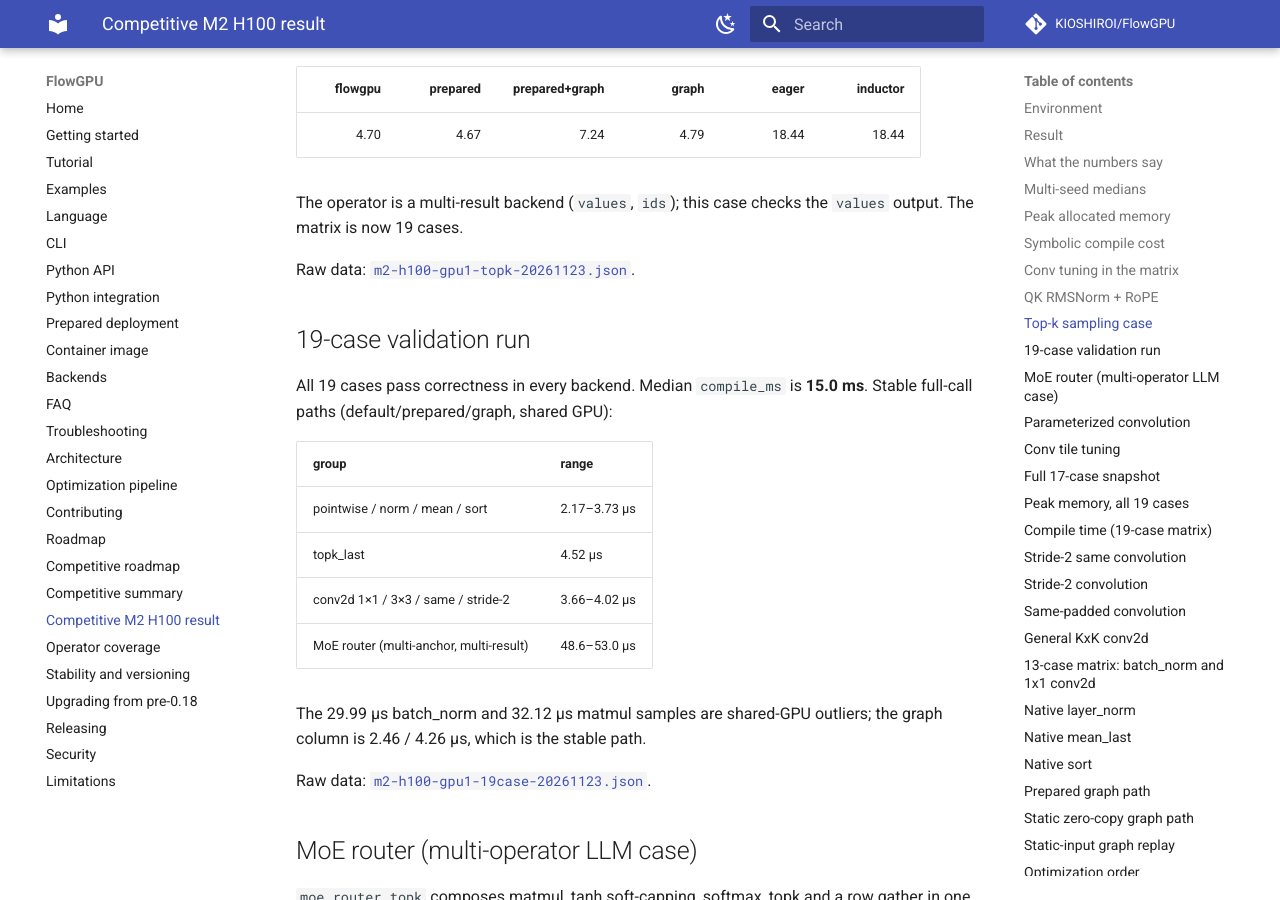
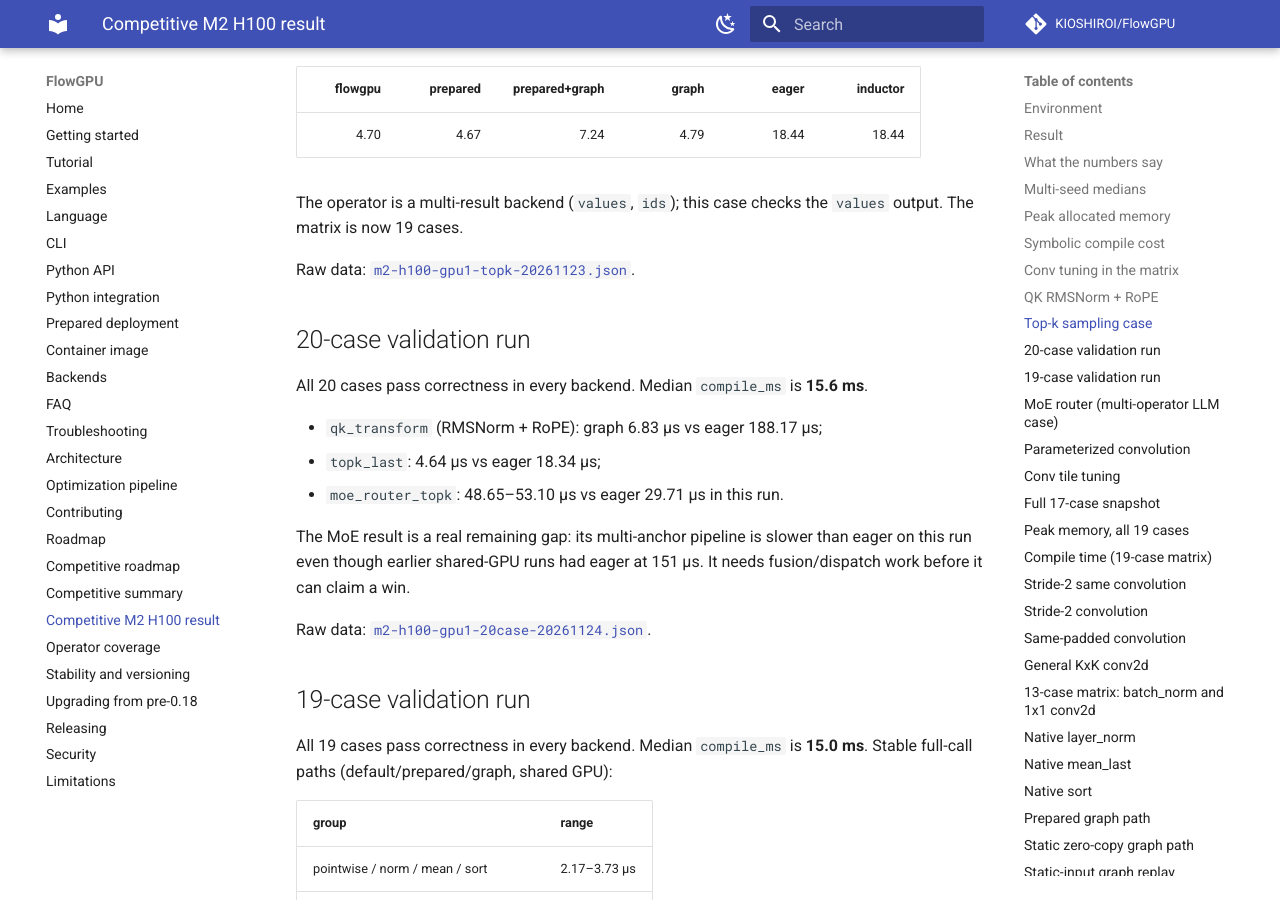
Before and after one commit to KIOSHIROI/FlowGPU, an MkDocs documentation site: the page built from docs/user-guide/competitive-m2-h100.md, in a window 1280 px wide and 900 px high, scrolled down 5028 px. Built offline with MkDocs 1.6.1 and Material for MkDocs 9.7.7, drawn with Linux system fonts in a browser that asks for light colours; comment, search, counter and statistics services are not loaded.

Commit message:
Release 0.54.1: 20-case validation
- All 20 cases and backends pass; median compile 15.6 ms.
- Document the MoE router as a remaining eager/Inductor gap.

```diff
--- a/docs/user-guide/competitive-m2-h100.md
+++ b/docs/user-guide/competitive-m2-h100.md
@@ -195,6 +195,21 @@ The operator is a multi-result backend (`values`, `ids`); this case checks the
 
 Raw data: [`m2-h100-gpu1-topk-20261123.json`](https://github.com/KIOSHIROI/FlowGPU/blob/main/benchmarks/competitive/measurements/m2-h100-gpu1-topk-20261123.json).
 
+
+
+## 20-case validation run
+
+All 20 cases pass correctness in every backend. Median `compile_ms` is **15.6 ms**.
+
+- `qk_transform` (RMSNorm + RoPE): graph 6.83 µs vs eager 188.17 µs;
+- `topk_last`: 4.64 µs vs eager 18.34 µs;
+- `moe_router_topk`: 48.65–53.10 µs vs eager 29.71 µs in this run.
+
+The MoE result is a real remaining gap: its multi-anchor pipeline is slower than
+eager on this run even though earlier shared-GPU runs had eager at 151 µs. It
+needs fusion/dispatch work before it can claim a win.
+
+Raw data: [`m2-h100-gpu1-20case-20261124.json`](https://github.com/KIOSHIROI/FlowGPU/blob/main/benchmarks/competitive/measurements/m2-h100-gpu1-20case-20261124.json).
 
 ## 19-case validation run
 
--- a/pyproject.toml
+++ b/pyproject.toml
@@ -4,7 +4,7 @@ build-backend = "setuptools.build_meta"
 
 [project]
 name = "flowgpu"
-version = "0.54.0"
+version = "0.54.1"
 description = "A dataflow DSL compiler for GPU operator pipelines targeting Triton and a portable reference backend"
 authors = [{name = "The FlowGPU Authors"}]
 keywords = ["compiler", "triton", "dataflow", "dsl", "gpu", "llm"]
```
Also changed, not shown: CHANGELOG.md (+5 -0 lines), PUBLIC_RELEASE.md (+1 -1 lines), 4 other files.
